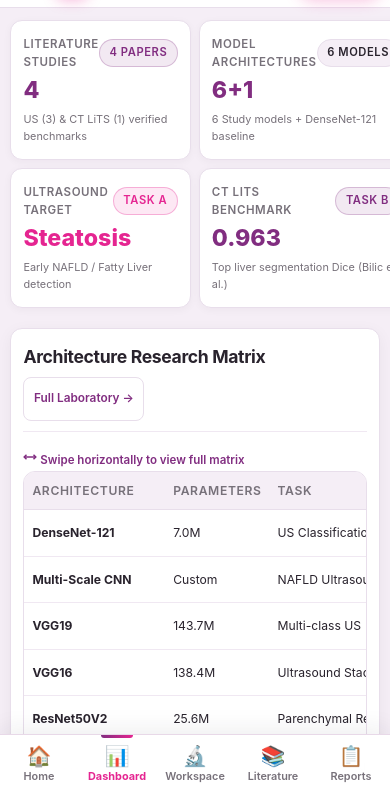
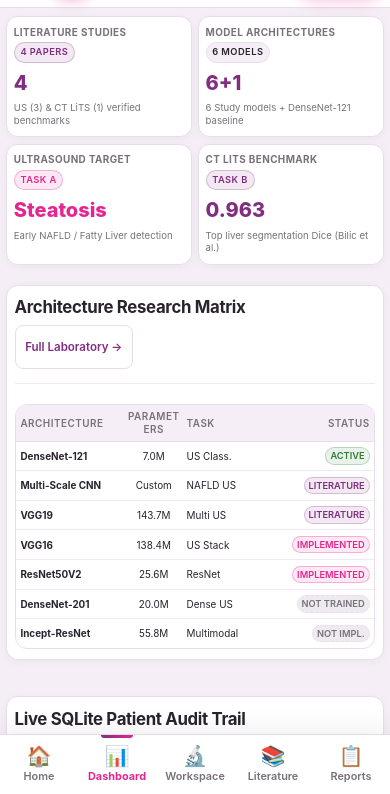
Before and after one commit to krishnapanday4196-gif/liv-sensi-ai, a plain HTML site: page pages/dashboard.html in a window 390 px wide. Shown: the part 48-842 px from the top of the page. Drawn offline with Linux system fonts and the light colour scheme.

Commit message:
Fix responsive mobile view for all Indian screen sizes on dashboard and tables

```diff
--- a/assets/css/components.css
+++ b/assets/css/components.css
@@ -1455,13 +1455,12 @@
 
   .data-table {
     width: 100% !important;
-    min-width: 420px !important;
+    max-width: 100% !important;
   }
 
   .data-table th, .data-table td {
-    padding: 0.55rem 0.55rem !important;
-    font-size: 0.76rem !important;
-    white-space: nowrap !important;
+    padding: 0.55rem 0.45rem !important;
+    font-size: 0.74rem !important;
   }
 }
 
@@ -1497,7 +1496,19 @@
   }
 
   .metric-tile {
-    padding: 0.85rem 0.75rem !important;
+    padding: 0.75rem 0.6rem !important;
+    min-width: 0 !important;
+    max-width: 100% !important;
+    overflow: hidden !important;
+    box-sizing: border-box !important;
+  }
+
+  .metric-tile-header {
+    display: flex !important;
+    flex-direction: column !important;
+    align-items: flex-start !important;
+    gap: 0.2rem !important;
+    width: 100% !important;
   }
 
   .metric-tile-value {
@@ -1505,7 +1516,23 @@
   }
 
   .metric-tile-label {
-    font-size: 0.72rem !important;
+    font-size: 0.7rem !important;
+    white-space: normal !important;
+    word-break: break-word !important;
+    line-height: 1.2 !important;
+  }
+
+  .metric-tile-header .badge {
+    font-size: 0.6rem !important;
+    padding: 0.15rem 0.35rem !important;
+    white-space: nowrap !important;
+  }
+
+  .metric-tile-sub {
+    font-size: 0.65rem !important;
+    white-space: normal !important;
+    word-break: break-word !important;
+    line-height: 1.25 !important;
   }
 
   /* Preset buttons on analysis and explainability */
--- a/pages/dashboard.html
+++ b/pages/dashboard.html
@@ -19,12 +19,35 @@
   <link rel="stylesheet" href="/assets/css/components.css">
 
   <style>
+    *, *::before, *::after {
+      box-sizing: border-box !important;
+    }
+
     html, body {
       font-family: -apple-system, BlinkMacSystemFont, "Segoe UI", Roboto, "Helvetica Neue", Arial, sans-serif !important;
       overflow-x: hidden !important;
       width: 100% !important;
       max-width: 100vw !important;
+      margin: 0 !important;
+      padding: 0 !important;
       -webkit-overflow-scrolling: touch !important;
+    }
+
+    .hv-app-shell {
+      display: flex !important;
+      width: 100% !important;
+      max-width: 100vw !important;
+      min-width: 0 !important;
+      overflow-x: hidden !important;
+    }
+
+    .hv-main-content {
+      flex: 1 1 100% !important;
+      width: 100% !important;
+      max-width: 100vw !important;
+      min-width: 0 !important;
+      overflow-x: hidden !important;
+      padding: 1.5rem 1.25rem 5rem !important;
     }
 
     .dashboard-metrics-grid {
@@ -33,7 +56,66 @@
       gap: 1.25rem;
       margin-bottom: 2rem;
       width: 100%;
-      box-sizing: border-box;
+      max-width: 100%;
+    }
+
+    .metric-tile {
+      min-width: 0 !important;
+      max-width: 100% !important;
+      width: 100% !important;
+      overflow: hidden !important;
+      padding: 1.25rem !important;
+      background: #FFFFFF;
+      border: 1px solid var(--color-border);
+      border-radius: var(--radius-md);
+      box-shadow: var(--shadow-sm);
+      display: flex;
+      flex-direction: column;
+      gap: 0.35rem;
+    }
+
+    .metric-tile-header {
+      display: flex !important;
+      align-items: flex-start !important;
+      justify-content: space-between !important;
+      flex-wrap: wrap !important;
+      gap: 0.35rem !important;
+      width: 100% !important;
+    }
+
+    .metric-tile-label {
+      font-size: 0.75rem !important;
+      font-weight: 700 !important;
+      color: var(--color-text-muted);
+      text-transform: uppercase;
+      letter-spacing: 0.04em;
+      white-space: normal !important;
+      word-break: break-word !important;
+      line-height: 1.25 !important;
+      flex: 1 1 auto !important;
+    }
+
+    .metric-tile-header .badge {
+      font-size: 0.65rem !important;
+      padding: 0.2rem 0.45rem !important;
+      white-space: nowrap !important;
+      flex-shrink: 0 !important;
+    }
+
+    .metric-tile-value {
+      font-size: 2rem !important;
+      font-weight: 800 !important;
+      color: var(--color-primary);
+      line-height: 1.1 !important;
+      margin: 0.2rem 0 !important;
+    }
+
+    .metric-tile-sub {
+      font-size: 0.72rem !important;
+      color: var(--color-text-muted);
+      line-height: 1.3 !important;
+      white-space: normal !important;
+      word-break: break-word !important;
     }
 
     .dashboard-content-grid {
@@ -43,14 +125,13 @@
       margin-bottom: 2rem;
       width: 100%;
       max-width: 100%;
-      box-sizing: border-box;
     }
 
     .dashboard-content-grid > div,
     .card {
       min-width: 0 !important;
       max-width: 100% !important;
-      box-sizing: border-box !important;
+      width: 100% !important;
       overflow: hidden !important;
     }
 
@@ -61,7 +142,6 @@
       flex-wrap: wrap !important;
       gap: 0.5rem !important;
       width: 100% !important;
-      box-sizing: border-box !important;
     }
 
     .data-table-wrapper {
@@ -72,59 +152,150 @@
       -webkit-overflow-scrolling: touch !important;
       border: 1px solid var(--color-border);
       border-radius: var(--radius-md);
-      box-sizing: border-box !important;
     }
 
     @media (max-width: 992px) {
       .dashboard-metrics-grid {
-        grid-template-columns: repeat(2, 1fr) !important;
-        gap: 0.75rem !important;
+        grid-template-columns: 1fr 1fr !important;
+        gap: 0.65rem !important;
         margin-bottom: 1.25rem !important;
       }
-      .dashboard-content-grid {
-        grid-template-columns: minmax(0, 1fr) !important;
-        gap: 1.25rem !important;
-      }
-      .hv-main-content {
-        padding: 0.75rem 0.65rem 5rem !important;
-        max-width: 100vw !important;
-        overflow-x: hidden !important;
-        box-sizing: border-box !important;
-      }
-      .card {
-        padding: 1rem 0.75rem !important;
-        border-radius: var(--radius-md) !important;
-        box-shadow: 0 4px 16px rgba(41, 35, 45, 0.05) !important;
-      }
-      .card-header {
-        margin-bottom: 0.85rem !important;
-        padding-bottom: 0.65rem !important;
-      }
-      .card-title {
-        font-size: 1.1rem !important;
-      }
-      .data-table {
-        min-width: 440px !important;
-      }
-      .data-table th, .data-table td {
-        padding: 0.55rem 0.5rem !important;
-        font-size: 0.76rem !important;
-      }
-    }
-
-    @media (max-width: 500px) {
-      .dashboard-metrics-grid {
-        grid-template-columns: 1fr 1fr !important;
-        gap: 0.5rem !important;
-      }
       .metric-tile {
-        padding: 0.85rem 0.75rem !important;
+        padding: 0.75rem 0.65rem !important;
       }
       .metric-tile-value {
         font-size: 1.45rem !important;
       }
+      .metric-tile-label {
+        font-size: 0.68rem !important;
+      }
       .metric-tile-sub {
+        font-size: 0.65rem !important;
+      }
+      .dashboard-content-grid {
+        display: flex !important;
+        flex-direction: column !important;
+        gap: 1.25rem !important;
+        width: 100% !important;
+      }
+      .hv-main-content {
+        padding: 0.75rem 0.6rem 5rem !important;
+      }
+      .card {
+        padding: 0.85rem 0.65rem !important;
+      }
+      .card-title {
+        font-size: 1.05rem !important;
+      }
+
+      /* Proportional Tables for Mobile Devices */
+      .architecture-table,
+      .audit-table,
+      .data-table {
+        width: 100% !important;
+        min-width: 100% !important;
+        table-layout: fixed !important;
+      }
+      .architecture-table th, .architecture-table td {
+        padding: 0.4rem 0.2rem !important;
         font-size: 0.68rem !important;
+        line-height: 1.25 !important;
+        white-space: normal !important;
+        word-break: break-word !important;
+      }
+      .architecture-table th:nth-child(1), .architecture-table td:nth-child(1) {
+        width: 30% !important;
+        padding-left: 0.3rem !important;
+      }
+      .architecture-table th:nth-child(2), .architecture-table td:nth-child(2) {
+        width: 17% !important;
+        text-align: center !important;
+      }
+      .architecture-table th:nth-child(3), .architecture-table td:nth-child(3) {
+        width: 25% !important;
+      }
+      .architecture-table th:nth-child(4), .architecture-table td:nth-child(4) {
+        width: 28% !important;
+        padding-right: 0.3rem !important;
+        text-align: right !important;
+      }
+      .architecture-table .badge {
+        font-size: 0.58rem !important;
+        padding: 0.12rem 0.25rem !important;
+        white-space: nowrap !important;
+        letter-spacing: 0 !important;
+        display: inline-block !important;
+      }
+
+      .audit-table th, .audit-table td {
+        padding: 0.45rem 0.25rem !important;
+        font-size: 0.7rem !important;
+        line-height: 1.25 !important;
+        white-space: normal !important;
+        word-break: break-word !important;
+      }
+      .audit-table th:nth-child(1), .audit-table td:nth-child(1) {
+        width: 34% !important;
+      }
+      .audit-table th:nth-child(2), .audit-table td:nth-child(2) {
+        width: 44% !important;
+      }
+      .audit-table th:nth-child(3), .audit-table td:nth-child(3) {
+        width: 22% !important;
+        text-align: right !important;
+      }
+    }
+
+    @media (max-width: 600px) {
+      .metric-tile-header {
+        flex-direction: column !important;
+        align-items: flex-start !important;
+        gap: 0.25rem !important;
+      }
+      .card-header {
+        flex-direction: column !important;
+        align-items: flex-start !important;
+        gap: 0.4rem !important;
+      }
+      .card-header .btn {
+        font-size: 0.72rem !important;
+        padding: 0.3rem 0.6rem !important;
+      }
+    }
+
+    @media (max-width: 420px) {
+      .hv-main-content {
+        padding: 0.5rem 0.4rem 5rem !important;
+      }
+      .dashboard-metrics-grid {
+        gap: 0.4rem !important;
+      }
+      .metric-tile {
+        padding: 0.55rem 0.4rem !important;
+      }
+      .metric-tile-value {
+        font-size: 1.25rem !important;
+      }
+      .metric-tile-label {
+        font-size: 0.62rem !important;
+      }
+      .metric-tile-header .badge {
+        font-size: 0.58rem !important;
+        padding: 0.12rem 0.35rem !important;
+      }
+      .metric-tile-sub {
+        font-size: 0.6rem !important;
+      }
+      .card {
+        padding: 0.65rem 0.45rem !important;
+      }
+      .architecture-table th, .architecture-table td {
+        font-size: 0.62rem !important;
+        padding: 0.35rem 0.15rem !important;
+      }
+      .audit-table th, .audit-table td {
+        font-size: 0.65rem !important;
+        padding: 0.35rem 0.2rem !important;
       }
     }
   </style>
@@ -261,13 +432,8 @@
             <a href="models.html" class="btn btn-secondary btn-sm">Full Laboratory &rarr;</a>
           </div>
 
-          <div style="font-size:0.72rem; color:var(--color-primary); font-weight:600; margin-bottom:0.4rem; display:flex; align-items:center; gap:0.35rem;" class="mobile-only-inline">
-            <svg width="14" height="14" viewBox="0 0 24 24" fill="none" stroke="currentColor" stroke-width="2.5"><path d="M18 8L22 12L18 16"/><path d="M6 8L2 12L6 16"/><path d="M2 12H22"/></svg>
-            <span>Swipe horizontally to view full matrix</span>
-          </div>
-
           <div class="data-table-wrapper">
-            <table class="data-table">
+            <table class="data-table architecture-table">
               <thead>
                 <tr>
                   <th>Architecture</th>
@@ -280,44 +446,44 @@
                 <tr>
                   <td><strong>DenseNet-121</strong></td>
                   <td>7.0M</td>
-                  <td>US Classification</td>
+                  <td>US Class.</td>
                   <td><span class="badge badge-verified">Active <span class="desktop-only">Baseline</span></span></td>
                 </tr>
                 <tr>
                   <td><strong>Multi-Scale CNN</strong></td>
                   <td>Custom</td>
-                  <td>NAFLD Ultrasound</td>
+                  <td>NAFLD US</td>
                   <td><span class="badge badge-literature">Literature <span class="desktop-only">(PMID: 34097226)</span></span></td>
                 </tr>
                 <tr>
                   <td><strong>VGG19</strong></td>
                   <td>143.7M</td>
-                  <td>Multi-class US</td>
+                  <td>Multi US</td>
                   <td><span class="badge badge-literature">Literature <span class="desktop-only">(Villanueva)</span></span></td>
                 </tr>
                 <tr>
                   <td><strong>VGG16</strong></td>
                   <td>138.4M</td>
-                  <td>Ultrasound Stack</td>
+                  <td>US Stack</td>
                   <td><span class="badge badge-experimental">Implemented</span></td>
                 </tr>
                 <tr>
                   <td><strong>ResNet50V2</strong></td>
                   <td>25.6M</td>
-                  <td>Parenchymal ResNet</td>
+                  <td>ResNet</td>
                   <td><span class="badge badge-experimental">Implemented</span></td>
                 </tr>
                 <tr>
                   <td><strong>DenseNet-201</strong></td>
                   <td>20.0M</td>
-                  <td>Dense Ultrasound</td>
+                  <td>Dense US</td>
                   <td><span class="badge badge-not-trained">Not Trained</span></td>
                 </tr>
                 <tr>
-                  <td><strong>Inception-ResNet-v2</strong></td>
+                  <td><strong><span class="desktop-only">Inception-ResNet-v2</span><span class="mobile-only-inline">Incept-ResNet</span></strong></td>
                   <td>55.8M</td>
-                  <td>Multi-modal Stack</td>
-                  <td><span class="badge badge-not-implemented">Not Implemented</span></td>
+                  <td>Multimodal</td>
+                  <td><span class="badge badge-not-implemented">Not Impl.</span></td>
                 </tr>
               </tbody>
             </table>
@@ -332,7 +498,7 @@
           </div>
 
           <div class="data-table-wrapper" style="margin-bottom:1rem;">
-            <table class="data-table">
+            <table class="data-table audit-table">
               <thead>
                 <tr>
                   <th>Patient ID</th>
```
